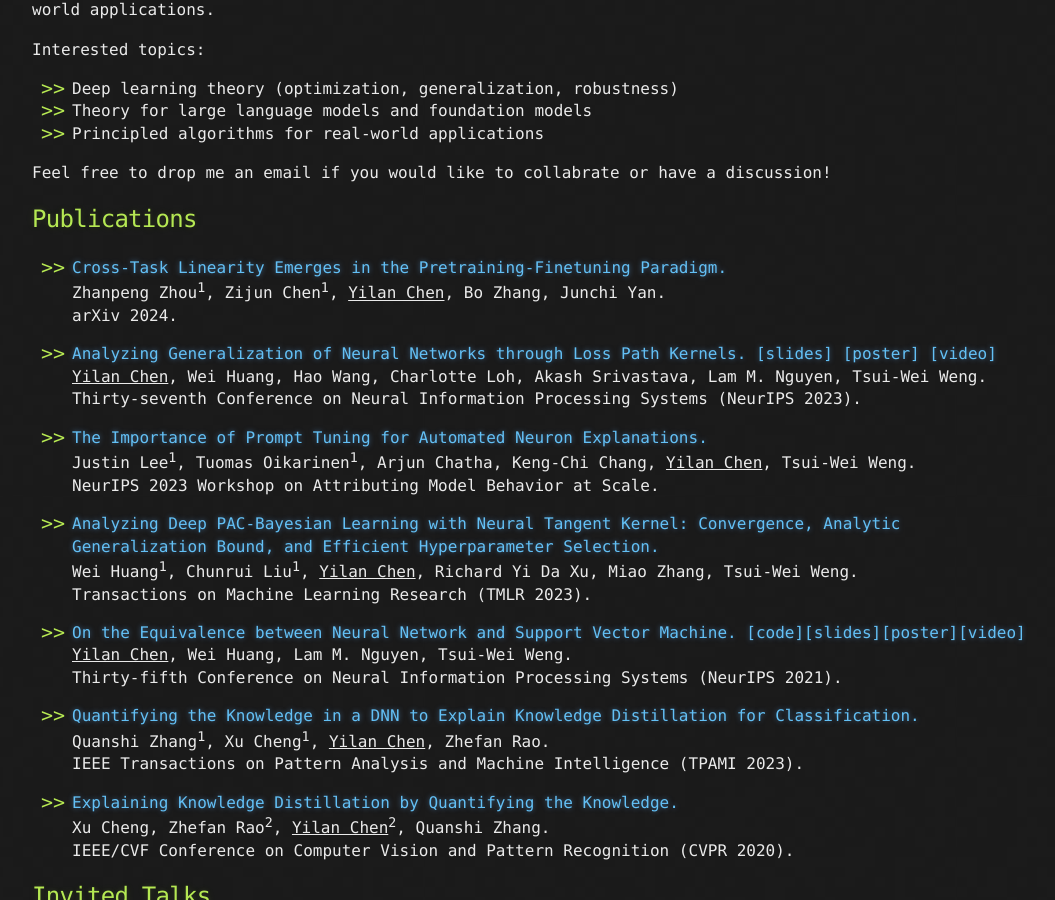
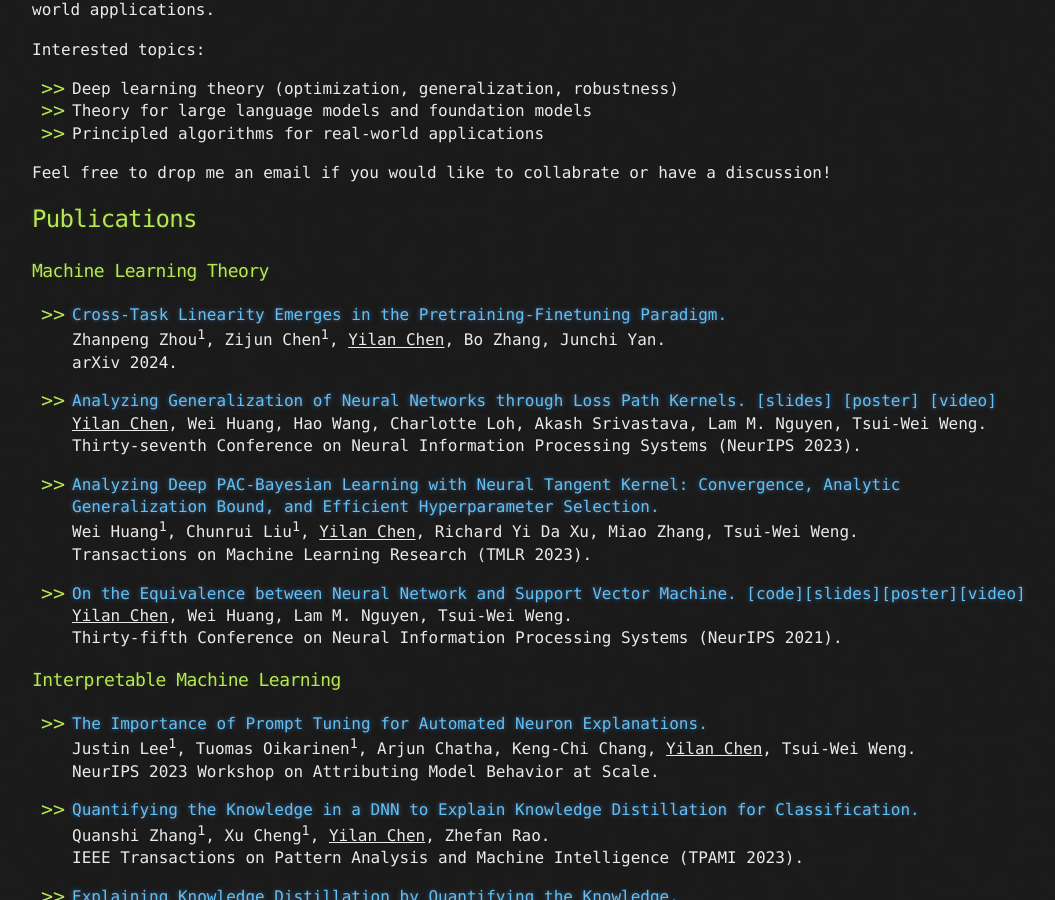
Before and after one commit to yilanchen6/yilanchen6.github.io, a Jekyll site: the page built from index.md, in a window 1280 px wide and 900 px high, scrolled down 568 px. Shown: the whole window, without its empty margins (108-1163 px from the left). Built offline with Jekyll 4.4.1, drawn with Linux system fonts in a browser that asks for light colours; part of the change alters nothing that is shown.

Commit message:
Update index.md

```diff
--- a/index.md
+++ b/index.md
@@ -54,19 +54,15 @@ Feel free to drop me an email if you would like to collabrate or have a discussi
 
 
 ## Publications
+
+### Machine Learning Theory
 - [Cross-Task Linearity Emerges in the Pretraining-Finetuning Paradigm.](https://arxiv.org/pdf/2402.03660.pdf)<br>
 Zhanpeng Zhou<sup>1</sup>, Zijun Chen<sup>1</sup>, <u>Yilan Chen</u>, Bo Zhang, Junchi Yan.<br>
 arXiv 2024.
 
-
 - [Analyzing Generalization of Neural Networks through Loss Path Kernels.](https://openreview.net/pdf?id=8Ba7VJ7xiM) [[slides]](/files/LPK.pdf) [[poster]](/files/LPK_poster.pdf) [[video]](https://nips.cc/virtual/2023/poster/72664)<br>
 <u>Yilan Chen</u>, Wei Huang, Hao Wang, Charlotte Loh, Akash Srivastava, Lam M. Nguyen, Tsui-Wei Weng.<br>
 Thirty-seventh Conference on Neural Information Processing Systems (NeurIPS 2023).
-
-
-- [The Importance of Prompt Tuning for Automated Neuron Explanations.](https://arxiv.org/pdf/2310.06200.pdf)<br>
-Justin Lee<sup>1</sup>, Tuomas Oikarinen<sup>1</sup>, Arjun Chatha, Keng-Chi Chang, <u>Yilan Chen</u>, Tsui-Wei Weng.<br>
-NeurIPS 2023 Workshop on Attributing Model Behavior at Scale.
 
 - [Analyzing Deep PAC-Bayesian Learning with Neural Tangent Kernel: Convergence, Analytic Generalization Bound, and Efficient Hyperparameter Selection.](https://openreview.net/pdf?id=nEX2q5B2RQ)<br>
 Wei Huang<sup>1</sup>, Chunrui Liu<sup>1</sup>, <u>Yilan Chen</u>, Richard Yi Da Xu, Miao Zhang, Tsui-Wei Weng.<br>
@@ -75,6 +71,12 @@ Transactions on Machine Learning Research (TMLR 2023).
 - [On the Equivalence between Neural Network and Support Vector Machine.](https://arxiv.org/pdf/2111.06063.pdf) [[code]](https://github.com/leslie-CH/equiv-nn-svm)[[slides]](/files/SVM_Slides.pdf)[[poster]](/files/SVM_NeurIPS_2021_poster.pdf)[[video]](https://neurips.cc/virtual/2021/poster/27419)<br>
 <u>Yilan Chen</u>, Wei Huang, Lam M. Nguyen, Tsui-Wei Weng.<br>
 Thirty-fifth Conference on Neural Information Processing Systems (NeurIPS 2021).
+
+
+### Interpretable Machine Learning
+- [The Importance of Prompt Tuning for Automated Neuron Explanations.](https://arxiv.org/pdf/2310.06200.pdf)<br>
+Justin Lee<sup>1</sup>, Tuomas Oikarinen<sup>1</sup>, Arjun Chatha, Keng-Chi Chang, <u>Yilan Chen</u>, Tsui-Wei Weng.<br>
+NeurIPS 2023 Workshop on Attributing Model Behavior at Scale.
 
 - [Quantifying the Knowledge in a DNN to Explain Knowledge Distillation for Classification.](https://ieeexplore.ieee.org/stamp/stamp.jsp?arnumber=9864081)<br>
 Quanshi Zhang<sup>1</sup>, Xu Cheng<sup>1</sup>, <u>Yilan Chen</u>, Zhefan Rao.<br>
```
